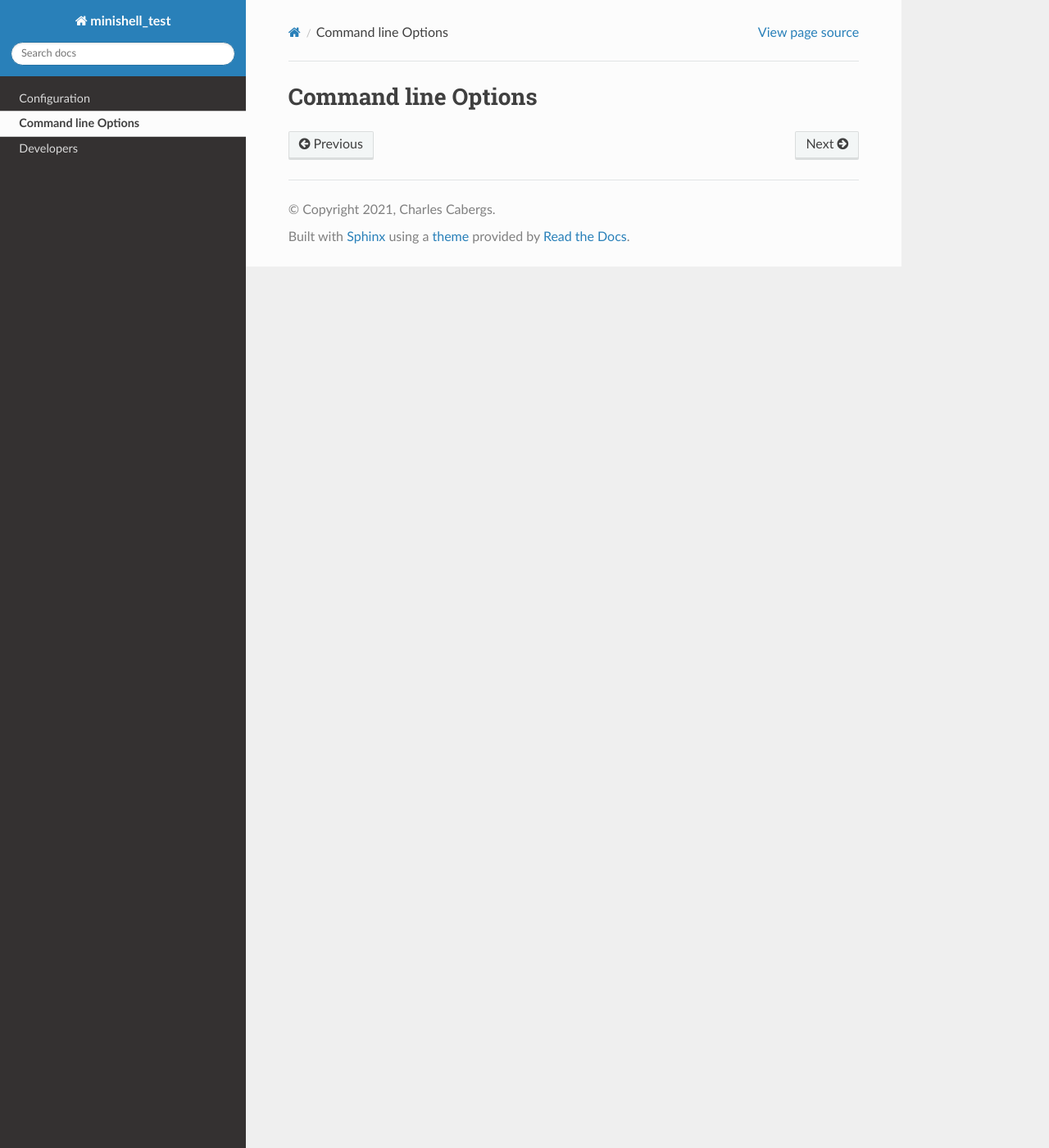
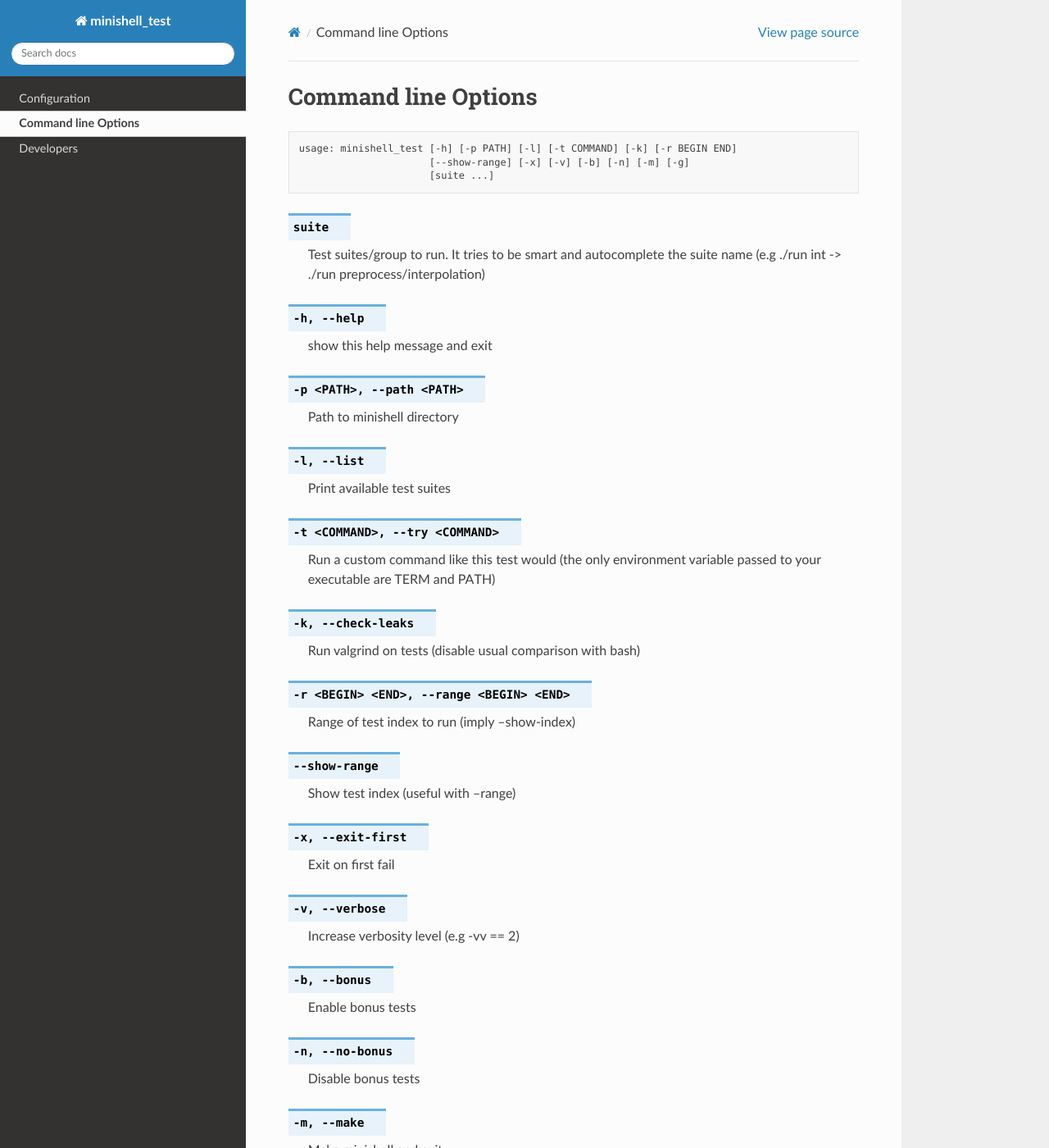
Before and after one commit to cacharle/minishell_test, a Sphinx documentation site: the page built from docs/options.rst, in a window 1280 px wide and 1400 px high. Shown: the whole window at 82% size. Built offline with Sphinx 7.4.7 and the Read the Docs theme 2.0.0, drawn with Linux system fonts in a browser that asks for light colours; some of the changed text lies outside the part shown.

Commit message:
Added command line argument documentation draft

```diff
--- a/docs/index.rst
+++ b/docs/index.rst
@@ -1,3 +1,5 @@
+.. program:: minishell_test
+
 minishell_test
 ==============
 
@@ -72,10 +74,10 @@ Environement variables
 
 This test only gives the ``PATH`` and ``TERM`` environment variables to your minishell by default (see :ref:`config env`).
 
-You can test this quickly with the `-t` option (See :ref:`options try`).
+You can test this quickly with :option:`--try`.
 
 .. warning::
-    Please check that your project still work with those settings before creating an issue or messaging me on.
+    Please check that your project still work with this environment before creating an issue or messaging me on Slack.
 
 Bonus
 -----
--- a/docs/options.rst
+++ b/docs/options.rst
@@ -1,2 +1,70 @@
 Command line Options
 ====================
+
+.. code-block:: txt
+
+    usage: minishell_test [-h] [-p PATH] [-l] [-t COMMAND] [-k] [-r BEGIN END]
+                          [--show-range] [-x] [-v] [-b] [-n] [-m] [-g]
+                          [suite ...]
+
+.. program:: minishell_test
+
+.. option:: suite
+
+   Test suites/group to run.
+   It tries to be smart and autocomplete the suite name
+   (e.g ./run int -> ./run preprocess/interpolation)
+
+
+.. option:: -h, --help
+
+   show this help message and exit
+
+.. option:: -p <PATH>, --path <PATH>
+
+   Path to minishell directory
+
+.. option:: -l, --list
+
+   Print available test suites
+
+.. option:: -t <COMMAND>, --try <COMMAND>
+
+   Run a custom command like this test would
+   (the only environment variable passed to your executable are TERM and PATH)
+
+.. option:: -k, --check-leaks
+
+   Run valgrind on tests (disable usual comparison with bash)
+
+.. option:: -r <BEGIN> <END>, --range <BEGIN> <END>
+
+    Range of test index to run (imply --show-index)
+
+.. option:: --show-range
+
+   Show test index (useful with --range)
+
+.. option:: -x, --exit-first
+
+    Exit on first fail
+
+.. option:: -v, --verbose
+
+    Increase verbosity level (e.g -vv == 2)
+
+.. option:: -b, --bonus
+
+    Enable bonus tests
+
+.. option:: -n, --no-bonus
+
+    Disable bonus tests
+
+.. option:: -m, --make
+
+    Make minishell and exit
+
+.. option:: -g, --pager
+
+    After running the test, display the result in a pager of your choice
```
Also changed, not shown: README.md (+1 -1 lines), 1 other file.
